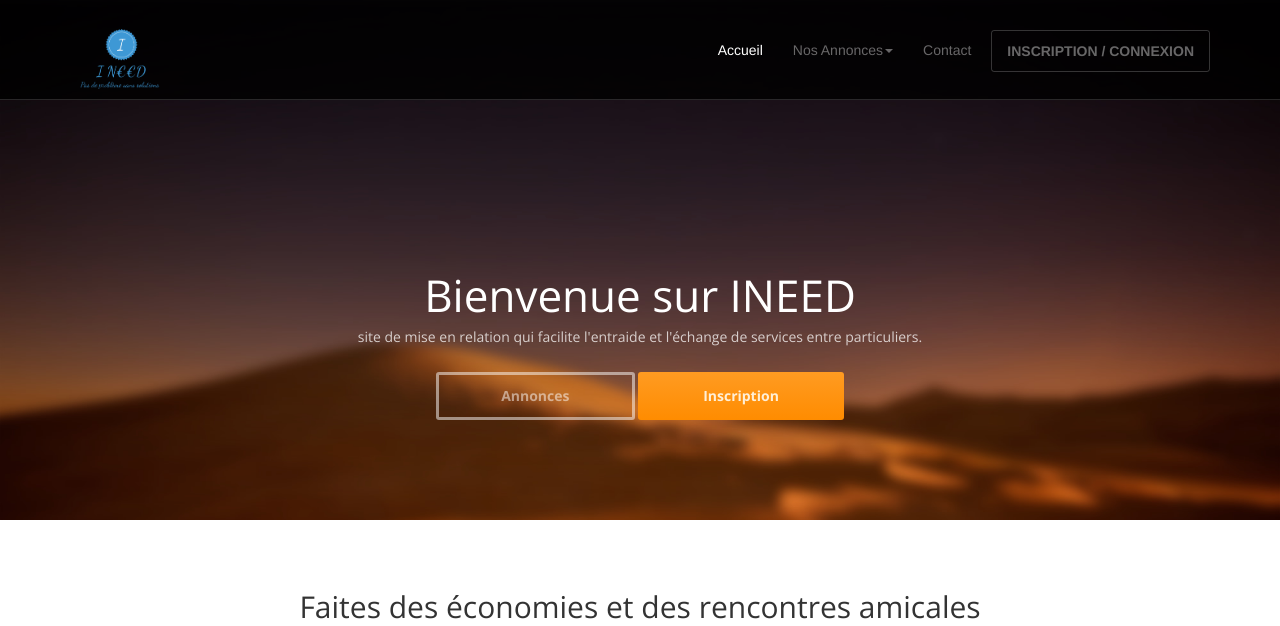
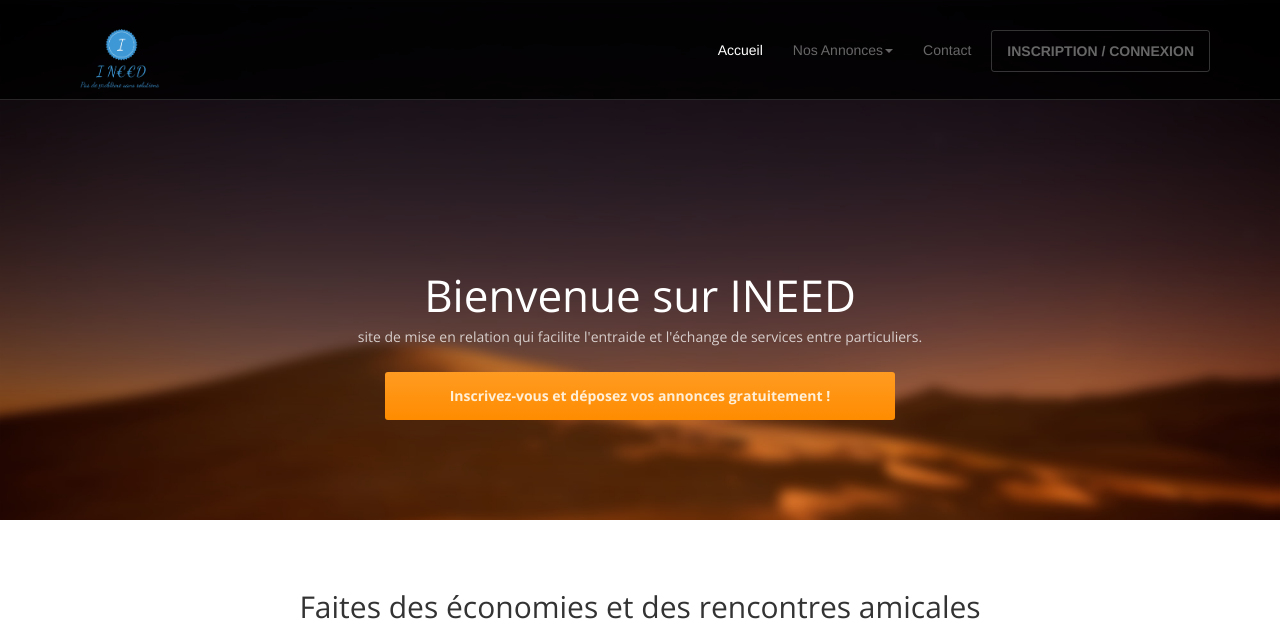
Before and after one commit to BenoitBrie/Ineed2, a Symfony app: template templates/front/home.html.twig in a window 1280 px wide. Shown: the top 626 px of the page. Run offline with Twig, Linux system fonts and the light colour scheme; the template is opened without the code that fills it, so the values that code supplies are empty; some libraries are stand-ins or nearby versions.

Commit message:
last changes

```diff
--- a/composer.json
+++ b/composer.json
@@ -7,6 +7,7 @@
         "ext-iconv": "*",
         "behat/transliterator": "^1.2",
         "sensio/framework-extra-bundle": "^5.1",
+        "symfony/apache-pack": "^1.0",
         "symfony/asset": "4.2.*",
         "symfony/console": "4.2.*",
         "symfony/dotenv": "4.2.*",
--- a/src/Form/AnnonceFormType.php
+++ b/src/Form/AnnonceFormType.php
@@ -43,7 +43,10 @@ class AnnonceFormType extends AbstractType
                 ]
             ])
             ->add('submit', SubmitType::class, [
-                'label' => "Envoie de l'annonce"
+                'label' => "Publier mon annonce",
+                'attr' => [
+                    'class' => "btn-block   "
+                ]
             ]);
     }
 
--- a/templates/annonce/form.html.twig
+++ b/templates/annonce/form.html.twig
@@ -14,7 +14,7 @@
     {% block javascripts %}
 
         {{ parent() }}
-        <script src="//cdn.ckeditor.com/4.11.2/standard/ckeditor.js"></script>
+        <script src="//cdn.ckeditor.com/4.11.2/basic/ckeditor.js"></script>
         <script src="https://cdnjs.cloudflare.com/ajax/libs/Dropify/0.2.2/js/dropify.min.js"
                 integrity="sha256-SUaao5Q7ifr2twwET0iyXVy0OVnuFJhGVi5E/dqEiLU=" crossorigin="anonymous"></script>
         <script src="https://gitcdn.github.io/bootstrap-toggle/2.2.2/js/bootstrap-toggle.min.js"></script>
--- a/templates/front/home.html.twig
+++ b/templates/front/home.html.twig
@@ -12,7 +12,7 @@
             <div class="row">
                 <h1 class="lead">Bienvenue sur INEED</h1>
                 {% if is_granted('IS_AUTHENTICATED_FULLY') %}
-                    <p class="tagline">{{ app.user.prenom }}, Vous etes maintenant connecter !</p>
+                    <p class="tagline">{{ app.user.prenom }}, Vous êtes maintenant connecté(e) !</p>
                     <p>
                     <a class="btn btn-default btn-lg" href="{{ path('mes_annonces') }}" role="button">Voir mes annonces</a>
                         <a class="btn btn-action btn-lg"
@@ -20,9 +20,9 @@
                     </p>
                 {% else %}
                 <p class="tagline">site de mise en relation qui facilite l'entraide et l'échange de services entre particuliers.</p>
-                    <p><a class="btn btn-default btn-lg" href="" role="button">Annonces</a>
+                    <p>
                         <a class="btn btn-action btn-lg"
-                           href="{{ path('membre_inscription') }}" role="button">Inscription</a></p>
+                           href="{{ path('membre_inscription') }}" role="button">Inscrivez-vous et déposez vos annonces gratuitement !</a></p>
                 {% endif %}
             </div>
         </div>
```
Also changed, not shown: templates/front/categorie.html.twig (+6 -1 lines), public/.htaccess (added), public/images/annonces/cest-toi-qui-est-nul-connard.jpeg (added), public/images/annonces/votre-site-est-nul.jpeg (added), 3 other files.
